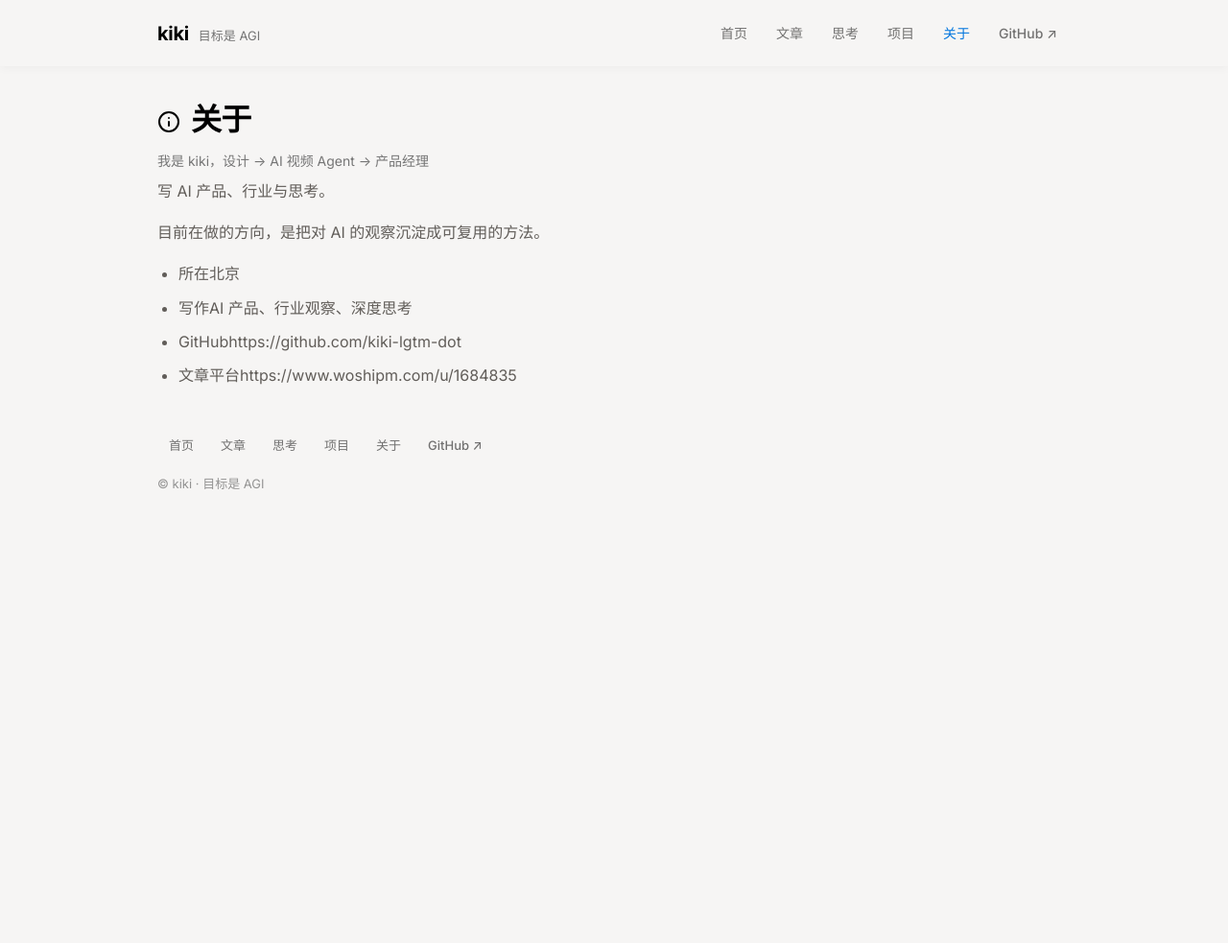
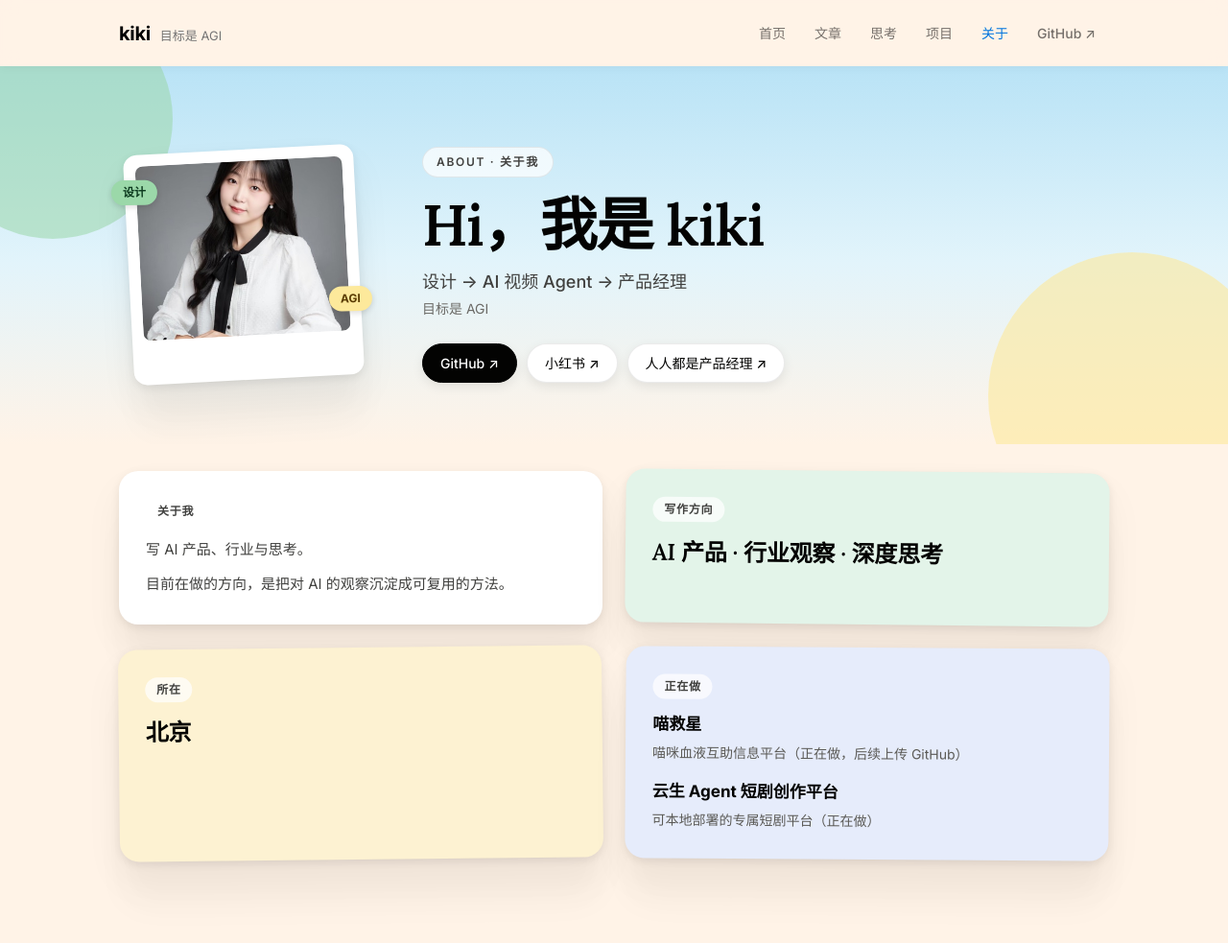
Before and after one commit to kiki-lgtm-dot/kiki-lgtm-dot.github.io, a plain HTML site: page about/index.html in a window 1280 px wide. Shown: the top 983 px of the page at 96% size. Before the commit the page ends 800 px from the top, so only its background shows below. Drawn offline with Linux system fonts and the light colour scheme; a web font is replaced by a local one.

Commit message:
feat: 关于页重设计为 Craft 剪贴簿拼贴风（拍立得头像 + 粉彩色块卡片）

```diff
--- a/about/index.html
+++ b/about/index.html
@@ -6,7 +6,7 @@
 <title>关于 · kiki</title>
 <link rel="stylesheet" href="../assets/css/style.css">
 </head>
-<body>
+<body class="about-page">
 <header class="site-header">
   <div class="wrap">
     <div class="brand">
@@ -23,16 +23,47 @@
     </nav>
   </div>
 </header>
-<main class="wrap">
-    <div class="page-head">
-      <h1><svg width="24" height="24" viewBox="0 0 24 24" fill="none" stroke="currentColor" stroke-width="2" stroke-linecap="round" stroke-linejoin="round" style="flex-shrink:0;"><circle cx="12" cy="12" r="10"/><path d="M12 16v-4"/><path d="M12 8h.01"/></svg> 关于</h1>
-      <p>我是 kiki，设计 → AI 视频 Agent → 产品经理</p>
+<main class="about-page">
+  <section class="about-hero">
+    <div class="wrap about-hero-inner">
+      <div class="about-photo">
+        <img src="../assets/images/avatar.jpg" alt="kiki 头像">
+        <span class="about-sticker sticker-mint">设计</span>
+        <span class="about-sticker sticker-marigold">AGI</span>
+      </div>
+      <div class="about-hero-text">
+        <span class="about-eyebrow">ABOUT · 关于我</span>
+        <h1 class="about-title">Hi，我是 kiki</h1>
+        <p class="about-bio">设计 → AI 视频 Agent → 产品经理</p>
+        <p class="about-sub">目标是 AGI</p>
+        <div class="about-pills">
+          <a class="about-pill ink" href="https://github.com/kiki-lgtm-dot" target="_blank" rel="noopener">GitHub ↗</a>
+<a class="about-pill" href="https://www.xiaohongshu.com/user/profile/5f5466b6000000000100b069" target="_blank" rel="noopener">小红书 ↗</a>
+<a class="about-pill" href="https://www.woshipm.com/u/1684835" target="_blank" rel="noopener">人人都是产品经理 ↗</a>
+        </div>
+      </div>
     </div>
-    <div class="article-body" style="max-width:720px">
+  </section>
+
+  <section class="about-grid wrap">
+    <div class="about-card card-white">
+      <span class="about-tag">关于我</span>
       <p>写 AI 产品、行业与思考。</p><p>目前在做的方向，是把对 AI 的观察沉淀成可复用的方法。</p>
-      <ul><li><span class="date">所在</span><span>北京</span></li><li><span class="date">写作</span><span>AI 产品、行业观察、深度思考</span></li><li><span class="date">GitHub</span><span><a href="https://github.com/kiki-lgtm-dot" target="_blank" rel="noopener">https://github.com/kiki-lgtm-dot</a></span></li><li><span class="date">文章平台</span><span><a href="https://www.woshipm.com/u/1684835" target="_blank" rel="noopener">https://www.woshipm.com/u/1684835</a></span></li></ul>
     </div>
-  </main>
+    <div class="about-card card-mint">
+      <span class="about-tag">写作方向</span>
+      <h2>AI 产品 · 行业观察 · 深度思考</h2>
+    </div>
+    <div class="about-card card-marigold">
+      <span class="about-tag">所在</span>
+      <h2>北京</h2>
+    </div>
+    <div class="about-card card-periwinkle">
+      <span class="about-tag">正在做</span>
+      <div class="about-proj"><h3>喵救星</h3><p>喵咪血液互助信息平台（正在做，后续上传 GitHub）</p></div><div class="about-proj"><h3>云生 Agent 短剧创作平台</h3><p>可本地部署的专属短剧平台（正在做）</p></div>
+    </div>
+  </section>
+</main>
 <footer class="site-footer">
   <div class="wrap">
     <nav class="footer-links"><a href="../index.html" class="">首页</a>
--- a/assets/css/style.css
+++ b/assets/css/style.css
@@ -1,4 +1,4 @@
-@import url('https://fonts.googleapis.com/css2?family=Inter:wght@400;500;600;700&family=Source+Serif+Pro:ital@0;1&display=swap');
+@import url('https://fonts.googleapis.com/css2?family=Inter:wght@400;500;600;700&family=Lora:ital,wght@0,400;0,500;0,600;0,700;1,400&family=Source+Serif+Pro:ital@0;1&display=swap');
 
 /* ============================================================
    kiki 个人博客 —— Notion 风 · warm paper notebook
@@ -416,3 +416,169 @@ img { max-width: 100%; height: auto; }
 .year-group li a { font-size: 15px; flex: 1; }
 .year-group li a:hover { color: var(--blue); }
 .year-group li .cat { font-size: 12px; color: var(--stone); flex-shrink: 0; }
+
+/* ============================================================
+   关于页 · Craft Docs 数字剪贴簿拼贴风
+   参考 styles.refero.design/style/9f228e72
+   ============================================================ */
+body.about-page { background: #fff3e7; }
+body.about-page .site-header {
+  background: rgba(255, 243, 231, 0.86);
+  border-bottom-color: rgba(3, 3, 2, 0.06);
+}
+
+.about-page .wrap { max-width: 1080px; }
+
+/* —— 拼贴风格 hero —— */
+.about-hero {
+  position: relative;
+  overflow: hidden;
+  background: linear-gradient(180deg, #b9e3f6 0%, #e2f4fb 52%, #fff3e7 100%);
+  padding: 84px 0 64px;
+}
+.about-hero::before {
+  content: "";
+  position: absolute;
+  left: -70px; top: -70px;
+  width: 250px; height: 250px;
+  border-radius: 50%;
+  background: rgba(155, 216, 169, 0.55);
+}
+.about-hero::after {
+  content: "";
+  position: absolute;
+  right: -50px; bottom: -100px;
+  width: 300px; height: 300px;
+  border-radius: 50%;
+  background: rgba(253, 233, 155, 0.6);
+}
+.about-hero-inner {
+  position: relative;
+  z-index: 1;
+  display: grid;
+  grid-template-columns: 260px minmax(0, 1fr);
+  gap: 56px;
+  align-items: center;
+}
+
+/* 拍立得式头像（图片主角） */
+.about-photo {
+  position: relative;
+  width: 240px;
+  height: 240px;
+  background: #fff;
+  padding: 12px 12px 46px;
+  border-radius: 14px;
+  box-shadow: rgba(0, 0, 0, 0.01) 0 50px 40px 0, rgba(0, 0, 0, 0.02) 0 50px 40px 0, rgba(0, 0, 0, 0.05) 0 20px 40px 0, rgba(0, 0, 0, 0.08) 0 3px 10px 0;
+  transform: rotate(-3deg);
+  margin: 0 auto;
+}
+.about-photo img {
+  width: 100%; height: 100%;
+  object-fit: cover;
+  border-radius: 8px;
+  display: block;
+}
+.about-sticker {
+  position: absolute;
+  font-size: 12px;
+  font-weight: 700;
+  padding: 4px 12px;
+  border-radius: 999px;
+  box-shadow: rgba(0, 0, 0, 0.14) 0 2px 6px;
+  transform: rotate(2deg);
+}
+.sticker-mint { background: #9bd8a9; color: #0c3a1e; left: -14px; top: 26px; }
+.sticker-marigold { background: #fde99b; color: #5a3c00; right: -12px; bottom: 66px; }
+
+.about-eyebrow {
+  display: inline-block;
+  font-size: 12px;
+  font-weight: 600;
+  letter-spacing: 0.14em;
+  color: #41413f;
+  background: rgba(255, 255, 255, 0.72);
+  border: 1px solid rgba(3, 3, 2, 0.08);
+  padding: 6px 14px;
+  border-radius: 999px;
+  margin-bottom: 18px;
+}
+.about-title {
+  font-family: 'Lora', var(--font-serif);
+  font-size: clamp(40px, 6vw, 60px);
+  font-weight: 600;
+  line-height: 1.05;
+  letter-spacing: -0.02em;
+  color: #030302;
+  margin: 0 0 14px;
+}
+.about-bio { font-size: 18px; font-weight: 500; color: #41413f; margin: 0 0 4px; }
+.about-sub { font-size: 14px; color: #6b6a66; margin: 0 0 26px; }
+
+.about-pills { display: flex; flex-wrap: wrap; gap: 10px; }
+.about-pill {
+  font-size: 14px;
+  font-weight: 500;
+  color: #030302;
+  background: #fff;
+  border: 1px solid rgba(3, 3, 2, 0.08);
+  padding: 9px 18px;
+  border-radius: 999px;
+  box-shadow: rgba(0, 0, 0, 0.08) 0 4px 12px;
+  transition: transform .16s, box-shadow .16s, color .16s;
+}
+.about-pill:hover { transform: translateY(-2px); box-shadow: rgba(0, 0, 0, 0.14) 0 8px 20px; color: #030302; }
+.about-pill.ink { background: #030302; color: #fff; border-color: #030302; }
+.about-pill.ink:hover { color: #fff; }
+
+/* —— 拼贴卡片网格 —— */
+.about-grid {
+  display: grid;
+  grid-template-columns: repeat(2, 1fr);
+  gap: 24px;
+  padding: 28px 24px 84px;
+}
+.about-card {
+  border-radius: 20px;
+  padding: 28px;
+  box-shadow: rgba(0, 0, 0, 0.01) 0 50px 40px 0, rgba(0, 0, 0, 0.02) 0 50px 40px 0, rgba(0, 0, 0, 0.05) 0 20px 40px 0, rgba(0, 0, 0, 0.08) 0 3px 10px 0;
+}
+.about-card:nth-child(2) { transform: rotate(0.6deg); }
+.about-card:nth-child(3) { transform: rotate(-0.6deg); }
+.about-card:nth-child(4) { transform: rotate(0.4deg); }
+.card-white { background: #ffffff; }
+.card-mint { background: #e3f4e9; }
+.card-marigold { background: #fdf2d2; }
+.card-periwinkle { background: #e6ecfb; }
+
+.about-tag {
+  display: inline-block;
+  font-size: 12px;
+  font-weight: 600;
+  letter-spacing: 0.06em;
+  color: #41413f;
+  background: rgba(255, 255, 255, 0.72);
+  padding: 4px 12px;
+  border-radius: 999px;
+  margin-bottom: 14px;
+}
+.about-card h2 {
+  font-family: 'Lora', var(--font-serif);
+  font-size: 24px;
+  font-weight: 600;
+  letter-spacing: -0.01em;
+  color: #030302;
+  margin: 0 0 10px;
+}
+.about-card p { font-size: 15px; line-height: 1.75; color: #41413f; margin: 0 0 10px; }
+.about-card p:last-child { margin-bottom: 0; }
+.about-proj { margin-bottom: 16px; }
+.about-proj:last-child { margin-bottom: 0; }
+.about-proj h3 { font-size: 17px; font-weight: 700; color: #030302; margin: 0 0 4px; }
+.about-proj p { font-size: 14px; color: #5b5a56; margin: 0; }
+
+@media (max-width: 720px) {
+  .about-hero { padding: 56px 0 48px; }
+  .about-hero-inner { grid-template-columns: 1fr; gap: 36px; }
+  .about-grid { grid-template-columns: 1fr; padding: 20px 16px 64px; }
+}
```
Also changed, not shown: 1 other file.
